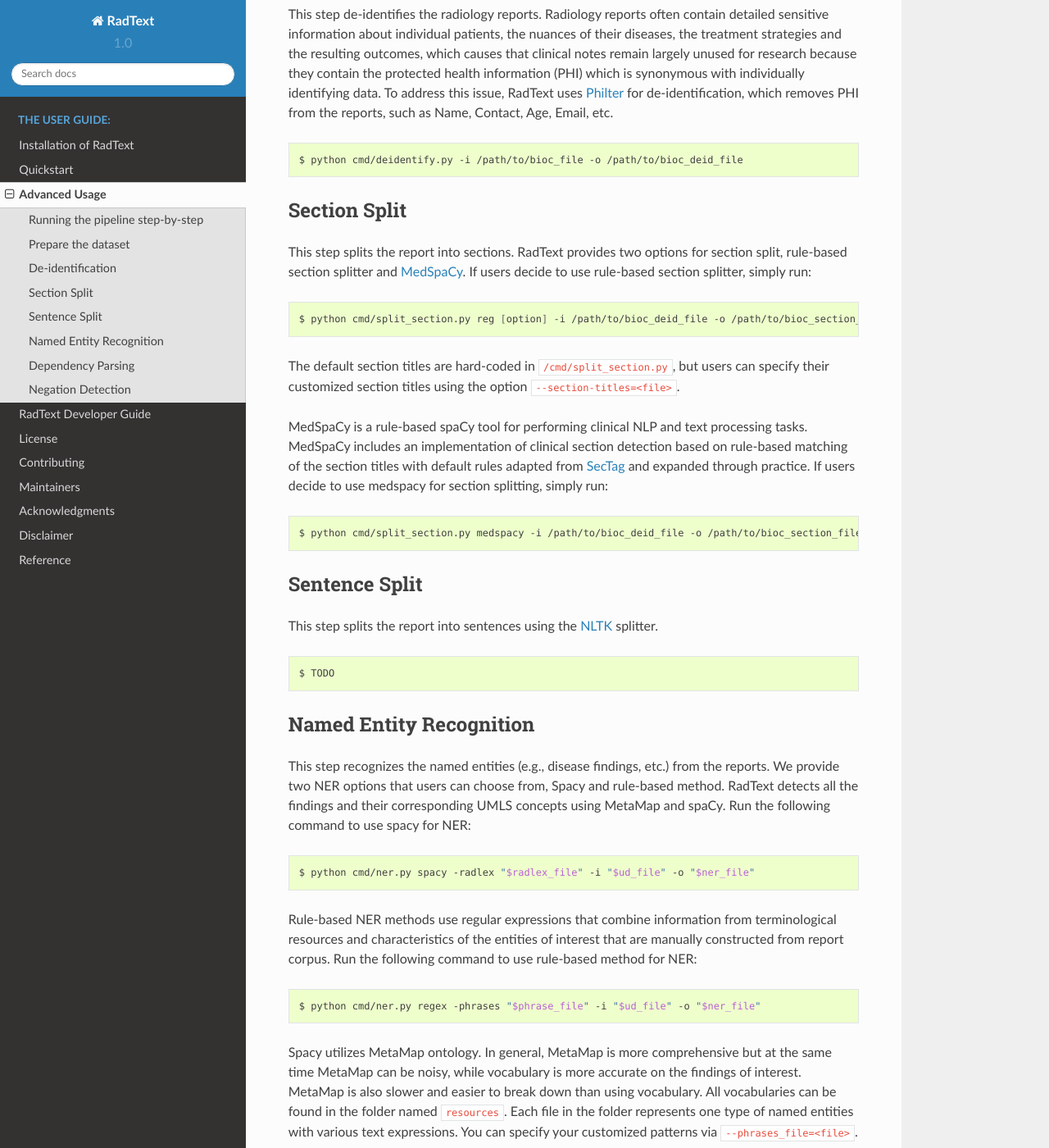
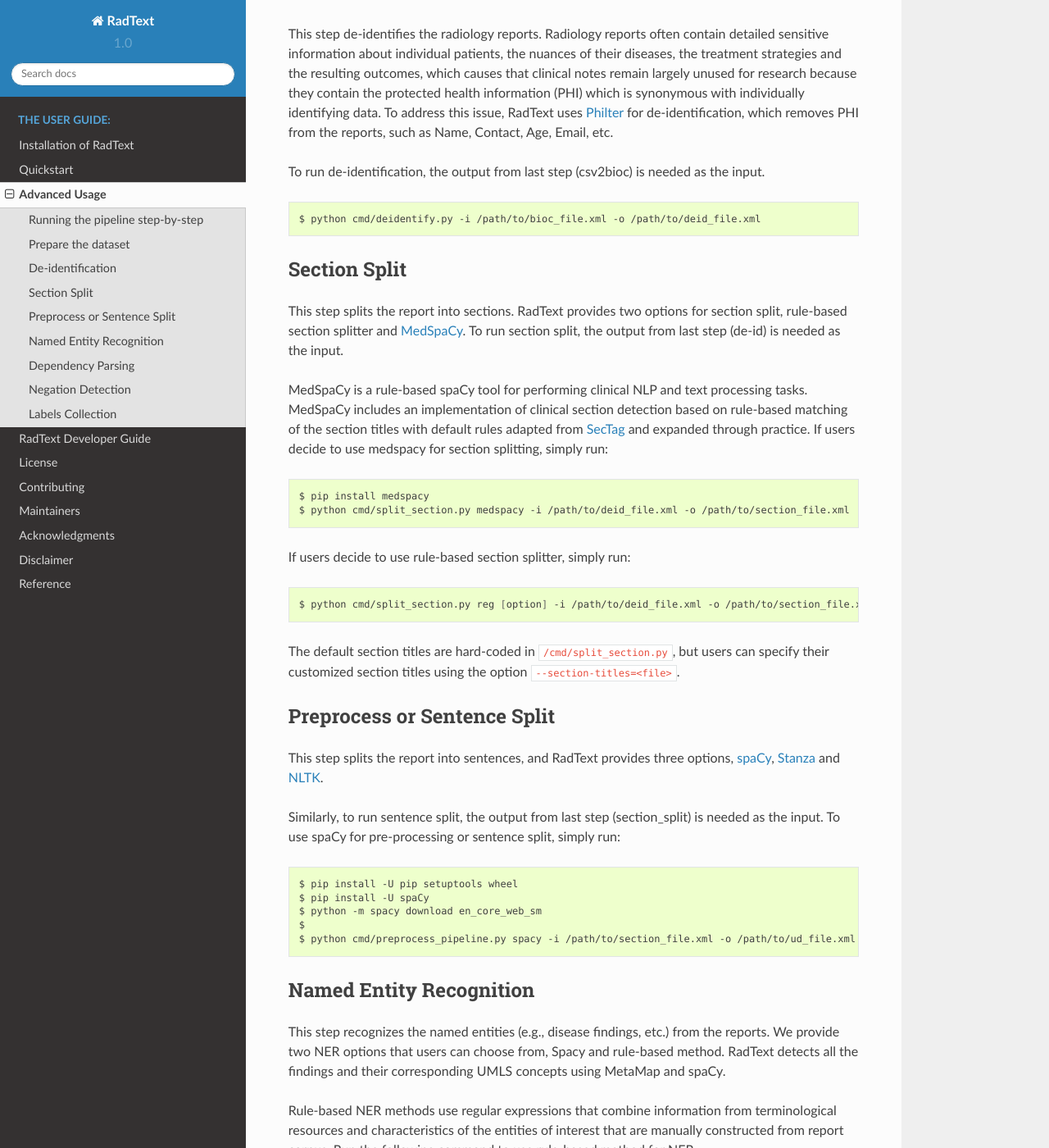
Before and after one commit to bionlplab/radtext, a Sphinx documentation site: the page built from docs/user_guide.md, in a window 1280 px wide and 1400 px high, scrolled down 1023 px. Shown: the whole window at 82% size. Built offline with Sphinx 7.4.7 and the Read the Docs theme 2.0.0, drawn with Linux system fonts in a browser that asks for light colours; some of the changed text lies outside the part shown.

Commit message:
update user guide

````diff
--- a/docs/user_guide.md
+++ b/docs/user_guide.md
@@ -4,12 +4,12 @@
 
 ### Running the pipeline step-by-step
 
-The step-by-step pipeline generates all intermediate results. You can easily rerun any step if it makes any errors. The system pipeline looks like:
+The step-by-step pipeline generates all intermediate results. Users can easily rerun any step if it makes any errors. The system pipeline looks like:
 
 1. `csv2bioc` transforms the .csv text file into a BioC XML file.
 2. `deid` de-identifies all the reports using [Philter](https://github.com/BCHSI/philter-ucsf), hides protected health information (PHI) such as Name, Contact, Age, etc.
-3. `split_section` splits the report into sections. User can choose to use rule-based `reg` split or [`medspacy`](https://spacy.io/universe/project/medspacy).
-4. `ssplit` splits and tokenizes texts into sentences using [NLTK](https://www.nltk.org/api/nltk.tokenize.html).
+3. `split_section` splits the report into sections. Users can choose to use rule-based `reg` split or [`medspacy`](https://spacy.io/universe/project/medspacy).
+4. `preprocess` splits and tokenizes texts into sentences. Users can choose to use [NLTK](https://www.nltk.org/api/nltk.tokenize.html), [spaCy](https://spacy.io/) or [Stanza](https://stanfordnlp.github.io/stanza/).
 5. `ner` - Named entity recognition (NER) recognizes the named entities (e.g., disease findings) in sentences. Users can choose to use rule-based `regex` or `spacy`.
 6. `parse` parses sentences to obtain the universal dependency graph (UDG) to describe the grammatical relationships in a sentence. Users can choose to use [Stanza](https://stanfordnlp.github.io/stanza/) or [Bllip parser](https://github.com/BLLIP/bllip-parser).
 7. `neg` detects negative and uncertain findings using [NegBio](https://github.com/bionlplab/negbio2).
@@ -21,7 +21,7 @@
 This is the same process as [Quickstart-Preparing the dataset](https://radtext.readthedocs.io/en/latest/getting_started.html#preparing-the-dataset). You can skip this step if the reports are already in the [BioC]( http://bioc.sourceforge.net/) format. Otherwise, you can store your input reports in a .csv file (by default, column 'ID' stores the report ids, and column 'TEXT' stores the reports), and then use the following command to convert your .csv file into BioC format.
 
 ```bash
-$ python cmd/csv2bioc.py -i /path/to/csv_file -o /path/to/bioc_file
+$ python cmd/csv2bioc.py -i /path/to/input_file.csv -o /path/to/output_bioc_file.xml
 ```
 
 **If you have lots of reports, it is recommended to put them into several BioC files, for example, 5000 reports per BioC file.**
@@ -30,47 +30,56 @@
 
 This step de-identifies the radiology reports. Radiology reports often contain detailed sensitive information about individual patients, the nuances of their diseases, the treatment strategies and the resulting outcomes, which causes that clinical notes remain largely unused for research because they contain the protected health information (PHI) which is synonymous with individually identifying data. To address this issue, RadText uses [Philter](https://github.com/BCHSI/philter-ucsf) for de-identification, which removes PHI from the reports, such as Name, Contact, Age, Email, etc.
 
+To run de-identification, the output from last step (csv2bioc) is needed as the input.
+
 ```bash
-$ python cmd/deidentify.py -i /path/to/bioc_file -o /path/to/bioc_deid_file
+$ python cmd/deidentify.py -i /path/to/bioc_file.xml -o /path/to/deid_file.xml
 ```
 
 ### Section Split
 
-This step splits the report into sections. RadText provides two options for section split, rule-based section splitter and [MedSpaCy](https://github.com/medspacy/medspacy). If users decide to use rule-based section splitter, simply run:
+This step splits the report into sections. RadText provides two options for section split, rule-based section splitter and [MedSpaCy](https://github.com/medspacy/medspacy). To run section split, the output from last step (de-id) is needed as the input.
+
+MedSpaCy is a rule-based spaCy tool for performing clinical NLP and text processing tasks. MedSpaCy includes an implementation of clinical section detection based on rule-based matching of the section titles with default rules adapted from [SecTag](https://pubmed.ncbi.nlm.nih.gov/18999303/) and expanded through practice. If users decide to use medspacy for section splitting, simply run:
 
 ```bash
-$ python cmd/split_section.py reg [option] -i /path/to/bioc_deid_file -o /path/to/bioc_section_file
+$ pip install medspacy
+$ python cmd/split_section.py medspacy -i /path/to/deid_file.xml -o /path/to/section_file.xml
+```
+
+If users decide to use rule-based section splitter, simply run:
+
+```bash
+$ python cmd/split_section.py reg [option] -i /path/to/deid_file.xml -o /path/to/section_file.xml
 ```
 
 The default section titles are hard-coded in `/cmd/split_section.py`, but users can specify their customized section titles using the option `--section-titles=<file>`.
 
-MedSpaCy is a rule-based spaCy tool for performing clinical NLP and text processing tasks. MedSpaCy includes an implementation of clinical section detection based on rule-based matching of the section titles with default rules adapted from [SecTag](https://pubmed.ncbi.nlm.nih.gov/18999303/) and expanded through practice. If users decide to use medspacy for section splitting, simply run:
+
+### Preprocess or Sentence Split
+
+This step splits the report into sentences, and RadText provides three options, [spaCy](https://spacy.io/), [Stanza](https://stanfordnlp.github.io/stanza/) and [NLTK](https://www.nltk.org/api/nltk.tokenize.html).
+
+Similarly, to run sentence split, the output from last step (section_split) is needed as the input. To use spaCy for pre-processing or sentence split, simply run:
 
 ```bash
-$ python cmd/split_section.py medspacy -i /path/to/bioc_deid_file -o /path/to/bioc_section_file
-```
-
-### Sentence Split
-
-This step splits the report into sentences using the [NLTK](https://www.nltk.org/api/nltk.tokenize.html) splitter.
-
-```bash
-$ TODO
+$ pip install -U pip setuptools wheel
+$ pip install -U spaCy
+$ python -m spacy download en_core_web_sm
+$
+$ python cmd/preprocess_pipeline.py spacy -i /path/to/section_file.xml -o /path/to/ud_file.xml --overwrite
 ```
 
 ### Named Entity Recognition
 
-This step recognizes the named entities (e.g., disease findings, etc.) from the reports. We provide two NER options that users can choose from, Spacy and rule-based method. RadText detects all the findings and their corresponding UMLS concepts using MetaMap and  spaCy. Run the following command to use spacy for NER:
-
-```bash
-$ python cmd/ner.py spacy -radlex "$radlex_file" -i "$ud_file" -o "$ner_file"
-
-```
+This step recognizes the named entities (e.g., disease findings, etc.) from the reports. We provide two NER options that users can choose from, Spacy and rule-based method. RadText detects all the findings and their corresponding UMLS concepts using MetaMap and  spaCy.
 
 Rule-based NER methods use regular expressions that combine information from terminological resources and characteristics of the entities of interest that are manually constructed from report corpus. Run the following command to use rule-based method for NER:
 
 ```bash
-$ python cmd/ner.py regex -phrases "$phrase_file" -i "$ud_file" -o "$ner_file"
+$ pip install intervaltree
+$ python cmd/ner.py regex --phrases ../resources/cxr14_phrases_v2.yml  -i /path/to/ud_file.xml -o /path/to/ner_file.xml --overwrite
+
 ```
 
 Spacy utilizes MetaMap ontology. In general, MetaMap is more comprehensive but at the same time MetaMap can be noisy, while vocabulary is more accurate on the findings of interest. MetaMap is also slower and easier to break down than using vocabulary. All vocabularies can be found in the folder named `resources`. Each file in the folder represents one type of named entities with various text expressions. You can specify your customized patterns via `--phrases_file=<file>`.
@@ -81,22 +90,25 @@
 
 This step parses sentences to obtain the UDG, and RadText provides two options that users can choose from, [Stanza](https://stanfordnlp.github.io/stanza/) and [Bllip parser](https://github.com/BLLIP/bllip-parser).
 
-Stanza parses each sentence for its syntactic structure. Stanza's dependency parsing module builds a tree structure of words from the input sentence, which represents the syntactic dependency relations between words. After `tokenization`, `multi-word token (MWT) expansion`, `part-of-speech (POS) and morphological features tagging`, and `lemmatization`, each sentence would have been parsed into universal dependencies structure. If users decide to use Stanza for parsing, simply run:
+Stanza parses each sentence for its syntactic structure. Stanza's dependency parsing module builds a tree structure of words from the input sentence, which represents the syntactic dependency relations between words. After `tokenization`, `multi-word token (MWT) expansion`, `part-of-speech (POS) and morphological features tagging`, and `lemmatization`, each sentence would have been parsed into universal dependencies structure. Bllip parser trained with the biomedical model will result in a parse tree, then RadText obtains the universal dependencies by applying the [Stanford dependency converter](https://github.com/dmcc/PyStanfordDependencies) with the `CCProcessed` and `Universal` option.
 
 ```bash
-$ TODO
+$ python cmd/parse.py -i /path/to/ner_file.xml -o /path/to/parse_file.xml
 ```
 
-Bllip parser trained with the biomedical model will result in a parse tree, then RadText obtains the universal dependencies by applying the [Stanford dependency converter](https://github.com/dmcc/PyStanfordDependencies) with the `CCProcessed` and `Universal` option. If users decide to use Bllip parser, simply run:
-
-```bash
-$ TODO
-```
 
 ### Negation Detection
 
 For negation detection, RadText employs [NegBio](https://github.com/bionlplab/negbio2), which utilizes universal dependencies for pattern definition and subgraph matching for graph traversal search so that the scope for negation/uncertainty is not limited to the fixed word distance.
 
 ```bash
-$ TODO
+$ python cmd/neg.py -i /path/to/parse_file.xml -o /path/to/neg_file.xml --overwrite
 ```
+
+### Labels Collection
+
+The final step merges all the labels and produces the output .csv file.
+
+```bash
+$ python cmd/collect_neg_labels.py --phrases ../resources/chexpert_phrases.yml -i /path/to/neg_file.xml -o /path/to/output_file.csv
+```
````
Also changed, not shown: 1 other file.
